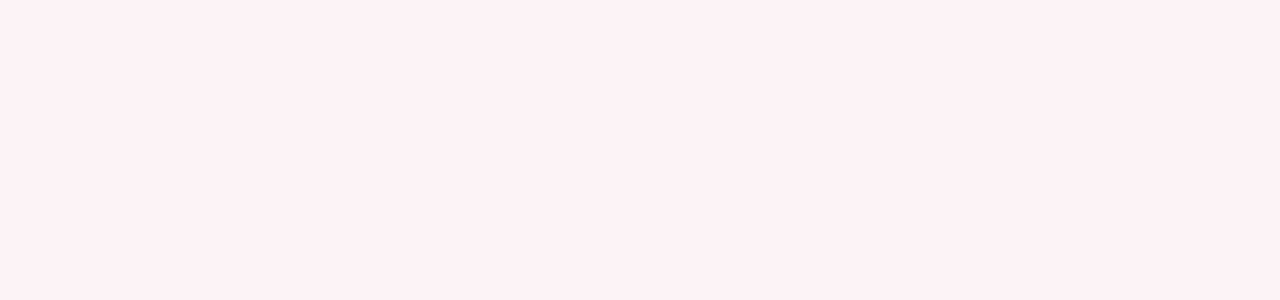
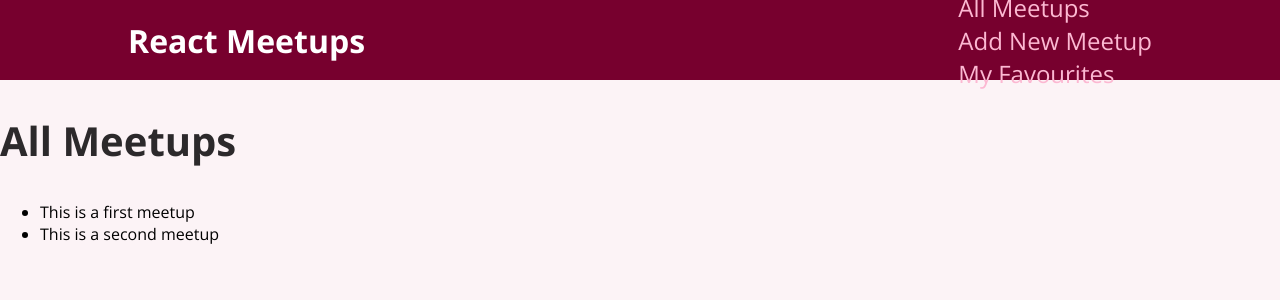
Before and after one commit to pradeepkumaresan/react-basics, a React (Create React App) app in the folder react-course-meetup-advanced/: page / in a window 1280 px wide. Shown: the top 300 px of the page. Built offline with nearby package versions, Linux system fonts and the light colour scheme.

Commit message:
add routes and navigation

```diff
--- a/react-course-meetup-advanced/package.json
+++ b/react-course-meetup-advanced/package.json
@@ -8,6 +8,7 @@
     "@testing-library/user-event": "^13.5.0",
     "react": "^18.2.0",
     "react-dom": "^18.2.0",
+    "react-router-dom": "^6.22.3",
     "react-scripts": "5.0.1",
     "web-vitals": "^2.1.4"
   },
--- a/react-course-meetup-advanced/src/App.js
+++ b/react-course-meetup-advanced/src/App.js
@@ -1,7 +1,19 @@
+import { Route, Routes } from 'react-router-dom'
+
+import AllMeetupsPage from './pages/AllMeetups';
+import FavouritesPage from './pages/Favourites';
+import NewMeetupPage from './pages/NewMeetup';
+import MainNavigation from './components/layout/MainNavigation';
+
 function App() {
   return (
     <div>
-
+      <MainNavigation />
+      <Routes>
+        <Route path='/' element={<AllMeetupsPage />}/>
+        <Route path='/new-meetup' element={<NewMeetupPage />} />
+        <Route path='/favourites' element={<FavouritesPage />} />
+      </Routes>
     </div>
   );
 }
--- /dev/null
+++ b/react-course-meetup-advanced/src/components/layout/MainNavigation.js
@@ -0,0 +1,34 @@
+import { Link } from 'react-router-dom'
+import classes from './MainNavigation.module.css'
+
+function MainNavigation() {
+    // anchor tag will send a new request to react server
+    // and should not be used for links. Link tag uses anchor tag
+    // however react-router-dom has a click listener to anchor tag and prevents
+    // browser default of sending a request and parses the url from request
+    // and changes the browser URL bar and loads the component
+    return (
+    <header className={classes.header}>
+        <div className={classes.logo}>React Meetups</div>
+        <nav>
+            <ul>
+                <li>
+                    <Link to='/'>All Meetups</Link>
+                </li>
+            </ul>
+            <ul>
+                <li>
+                    <Link to='/new-meetup'>Add New Meetup</Link>
+                </li>
+            </ul>
+            <ul>
+                <li>
+                    <Link to='/favourites'>My Favourites</Link>
+                </li>
+            </ul>
+        </nav>
+    </header>
+    );
+}
+
+export default MainNavigation;
--- /dev/null
+++ b/react-course-meetup-advanced/src/components/layout/MainNavigation.module.css
@@ -0,0 +1,48 @@
+
+.header {
+  width: 100%;
+  height: 5rem;
+  display: flex;
+  align-items: center;
+  justify-content: space-between;
+  background-color: #77002e;
+  padding: 0 10%;
+}
+
+.logo {
+  font-size: 2rem;
+  color: white;
+  font-weight: bold;
+}
+
+.header ul {
+  list-style: none;
+  margin: 0;
+  padding: 0;
+  display: flex;
+  align-items: baseline;
+}
+
+.header li {
+  margin-left: 3rem;
+}
+
+.header a {
+  text-decoration: none;
+  font-size: 1.5rem;
+  color: #fcb8d2;
+}
+
+.header a:hover,
+.header a:active,
+.header a.active {
+  color: white;
+}
+
+.badge {
+  background-color: #cc2062;
+  color: white;
+  border-radius: 12px;
+  padding: 0 1rem;
+  margin-left: 0.5rem;
+}
--- a/react-course-meetup-advanced/src/index.js
+++ b/react-course-meetup-advanced/src/index.js
@@ -2,8 +2,11 @@
 import ReactDOM from 'react-dom/client';
 import './index.css';
 import App from './App';
+import { BrowserRouter } from 'react-router-dom'
 
 const root = ReactDOM.createRoot(document.getElementById('root'));
 root.render(
-    <App />
+    <BrowserRouter>
+        <App />
+    </BrowserRouter>
 );
--- /dev/null
+++ b/react-course-meetup-advanced/src/pages/AllMeetups.js
@@ -0,0 +1,34 @@
+const DUMMY_DATA = [
+    {
+        id: 'm1',
+        title: 'This is a first meetup',
+        image:
+          'https://upload.wikimedia.org/wikipedia/commons/thumb/d/d3/Stadtbild_M%C3%BCnchen.jpg/2560px-Stadtbild_M%C3%BCnchen.jpg',
+        address: 'Meetupstreet 5, 12345 Meetup City',
+        description:
+          'This is a first, amazing meetup which you definitely should not miss. It will be a lot of fun!',
+      },
+      {
+        id: 'm2',
+        title: 'This is a second meetup',
+        image:
+          'https://upload.wikimedia.org/wikipedia/commons/thumb/d/d3/Stadtbild_M%C3%BCnchen.jpg/2560px-Stadtbild_M%C3%BCnchen.jpg',
+        address: 'Meetupstreet 5, 12345 Meetup City',
+        description:
+          'This is a first, amazing meetup which you definitely should not miss. It will be a lot of fun!',
+      },
+];
+
+function AllMeetupsPage() {
+    return(<section>
+        <h1>All Meetups</h1>
+        <ul>
+            {DUMMY_DATA.map((meetup) => {
+                return <li key={meetup.id}>{meetup.title}</li>
+            })}
+        </ul>
+    </section>
+    );
+}
+
+export default AllMeetupsPage;
--- /dev/null
+++ b/react-course-meetup-advanced/src/pages/Favourites.js
@@ -0,0 +1,8 @@
+function FavouritesPage() {
+    return(<div>
+        Favourites Page
+    </div>
+    );
+}
+
+export default FavouritesPage;
--- /dev/null
+++ b/react-course-meetup-advanced/src/pages/NewMeetup.js
@@ -0,0 +1,8 @@
+function NewMeetupPage() {
+    return(<div>
+        New Meetup Page
+    </div>
+    );
+}
+
+export default NewMeetupPage;
```
Also changed, not shown: 1 other file (tests, documents, lock files or other folders).
